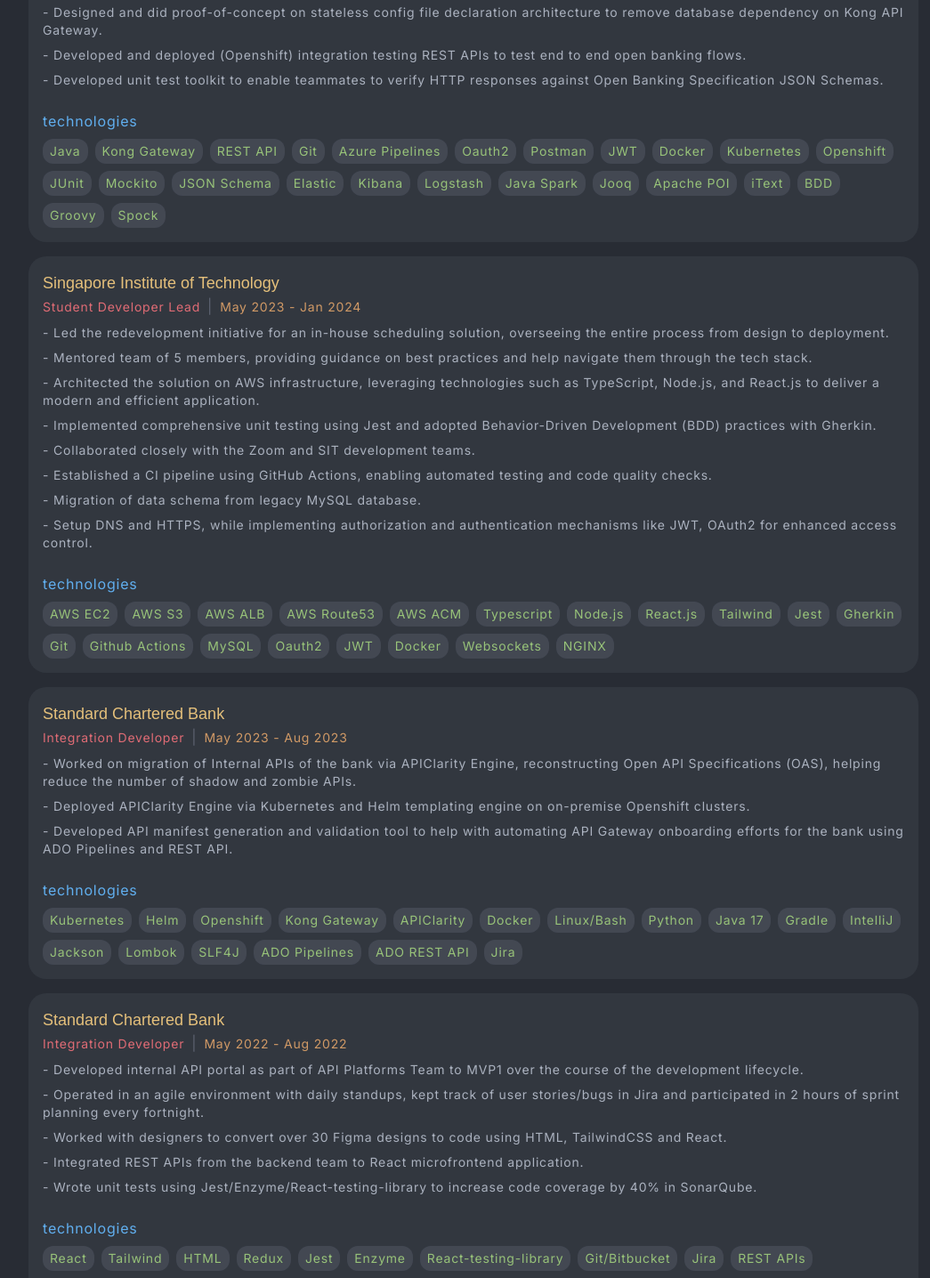
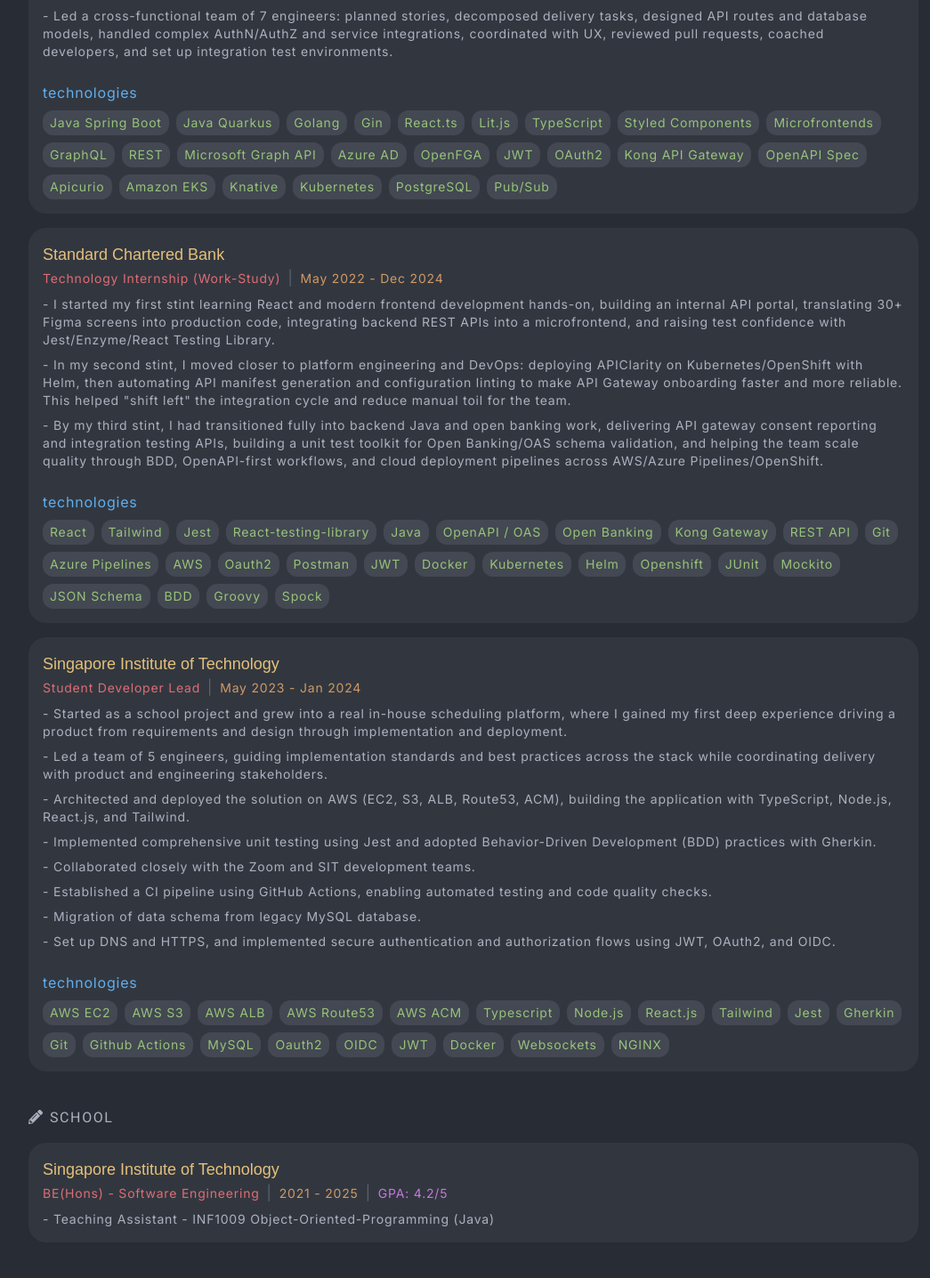
Before and after one commit to rawsashimi1604/gavinloo.com, a React (Vite) app: page /work in a window 1280 px wide. Shown: the part 572-2008 px from the top of the page at 89% size, without its empty margins (108-1153 px from the left). Built offline with nearby package versions, Linux system fonts and the light colour scheme.

Commit message:
updated skills

```diff
--- a/src/modules/work/Experiences.tsx
+++ b/src/modules/work/Experiences.tsx
@@ -1,4 +1,3 @@
-import ConsoleLog from "../../components/typography/ConsoleLog";
 import Header from "../../components/typography/Header";
 import ImportantText from "../../components/typography/ImportantText";
 
@@ -29,8 +28,80 @@
         WORK EXPERIENCE
       </h2>
 
-      <div className="mt-2">
+      {/* <div className="mt-2">
         <ConsoleLog text="i'm currently on a Work Study Degree program with Standard Chartered Bank. it's a term in term out program consisting of 3 total cycles. on my 3rd cycle now!" />
+      </div> */}
+
+      <div className="mt-4  p-4 bg-custom-dark/20 rounded-[20px] font-customInter tracking-wider duration-150 hover:-translate-y-1 hover:bg-custom-dark/25">
+        <h3 className="text-lg font-customMono tracking-normal text-custom-chaKy">
+          Standard Chartered Bank
+        </h3>
+        <span>
+          <span className="text-sm text-custom-coral">
+            Software Engineer (Full-Time)
+          </span>
+          <span className="px-2 text-custom-dark">|</span>
+          <span className="text-sm text-custom-whiskey">
+            Jan 2025 - Present
+          </span>
+        </span>
+
+        <div className="mt-2 text-sm">
+          - Took ownership of delivering the bank's refreshed API Portal and
+          API Registry, driving domain-driven design implementation end-to-end:
+          development, infrastructure setup, mentoring junior engineers, and
+          production hardening (CVE remediation, IdP integration, and
+          microservice connectivity).
+        </div>
+        <div className="mt-2 text-sm">
+          - Embedded the API Portal into a microfrontend architecture and
+          strengthened an OpenAPI-first operating model, improving API
+          governance and enabling follow-on capabilities such as MCP use cases,
+          API SDK generation, and tighter API Gateway integration.
+        </div>
+        <div className="mt-2 text-sm">
+          - In a second initiative, incubated an email platform from the
+          Accelerate hackathon to production, shaping it from ideation into a
+          microservice-based platform with AI classification, pub/sub messaging,
+          IdP + OpenFGA authorization, and downstream audit-system integration.
+        </div>
+        <div className="mt-2 text-sm">
+          - Led a cross-functional team of 7 engineers: planned stories,
+          decomposed delivery tasks, designed API routes and database models,
+          handled complex AuthN/AuthZ and service integrations, coordinated with
+          UX, reviewed pull requests, coached developers, and set up integration
+          test environments.
+        </div>
+
+        <div className="mt-6">
+          <h2 className="text-custom-malibu mb-2">technologies</h2>
+          <div className="flex items-center gap-2 flex-wrap">
+            <WorkExperienceTag text="Java Spring Boot" />
+            <WorkExperienceTag text="Java Quarkus" />
+            <WorkExperienceTag text="Golang" />
+            <WorkExperienceTag text="Gin" />
+            <WorkExperienceTag text="React.ts" />
+            <WorkExperienceTag text="Lit.js" />
+            <WorkExperienceTag text="TypeScript" />
+            <WorkExperienceTag text="Styled Components" />
+            <WorkExperienceTag text="Microfrontends" />
+            <WorkExperienceTag text="GraphQL" />
+            <WorkExperienceTag text="REST" />
+            <WorkExperienceTag text="Microsoft Graph API" />
+            <WorkExperienceTag text="Azure AD" />
+            <WorkExperienceTag text="OpenFGA" />
+            <WorkExperienceTag text="JWT" />
+            <WorkExperienceTag text="OAuth2" />
+            <WorkExperienceTag text="Kong API Gateway" />
+            <WorkExperienceTag text="OpenAPI Spec" />
+            <WorkExperienceTag text="Apicurio" />
+            <WorkExperienceTag text="Amazon EKS" />
+            <WorkExperienceTag text="Knative" />
+            <WorkExperienceTag text="Kubernetes" />
+            <WorkExperienceTag text="PostgreSQL" />
+            <WorkExperienceTag text="Pub/Sub" />
+          </div>
+        </div>
       </div>
 
       <div className="mt-4  p-4 bg-custom-dark/20 rounded-[20px] font-customInter tracking-wider duration-150 hover:-translate-y-1 hover:bg-custom-dark/25">
@@ -39,65 +110,61 @@
         </h3>
         <span>
           <span className="text-sm text-custom-coral">
-            Integration Developer
+            Technology Internship (Work-Study)
           </span>
           <span className="px-2 text-custom-dark">|</span>
           <span className="text-sm text-custom-whiskey">
-            Jan 2024 - Dec 2024
+            May 2022 - Dec 2024
           </span>
         </span>
 
         <div className="mt-2 text-sm">
-          - Led development for consent reporting Java REST application,
-          automating generation of reports on API Gateway and open banking
-          metrics for regulatory compliance.
+          - I started my first stint learning React and modern frontend
+          development hands-on, building an internal API portal, translating
+          30+ Figma screens into production code, integrating backend REST APIs
+          into a microfrontend, and raising test confidence with
+          Jest/Enzyme/React Testing Library.
         </div>
         <div className="mt-2 text-sm">
-          - Help increase emphasis of unit testing, introducing Behavioural
-          Driven Development into codebase via Groovy and Spock framework.
+          - In my second stint, I moved closer to platform engineering and
+          DevOps: deploying APIClarity on Kubernetes/OpenShift with Helm, then
+          automating API manifest generation and configuration linting to make API Gateway
+          onboarding faster and more reliable. This helped "shift left" the integration cycle and reduce manual toil for the team.
         </div>
         <div className="mt-2 text-sm">
-          - Developed and deployed (Azure Pipelines) Java API Manifest
-          validation script to facilitate APIOps within the bank.
-        </div>
-        <div className="mt-2 text-sm">
-          - Designed and did proof-of-concept on stateless config file
-          declaration architecture to remove database dependency on Kong API
-          Gateway.
-        </div>
-        <div className="mt-2 text-sm">
-          - Developed and deployed (Openshift) integration testing REST APIs to
-          test end to end open banking flows.
-        </div>
-        <div className="mt-2 text-sm">
-          - Developed unit test toolkit to enable teammates to verify HTTP
-          responses against Open Banking Specification JSON Schemas.
+          - By my third stint, I had transitioned fully into backend Java and
+          open banking work, delivering API gateway consent reporting and integration testing
+          APIs, building a unit test toolkit for Open Banking/OAS schema
+          validation, and helping the team scale quality through BDD,
+          OpenAPI-first workflows, and cloud deployment pipelines across
+          AWS/Azure Pipelines/OpenShift.
         </div>
 
         <div className="mt-6">
           <h2 className="text-custom-malibu mb-2">technologies</h2>
           <div className="flex items-center gap-2 flex-wrap">
+            <WorkExperienceTag text="React" />
+            <WorkExperienceTag text="Tailwind" />
+            <WorkExperienceTag text="Jest" />
+            <WorkExperienceTag text="React-testing-library" />
             <WorkExperienceTag text="Java" />
+            <WorkExperienceTag text="OpenAPI / OAS" />
+            <WorkExperienceTag text="Open Banking" />
             <WorkExperienceTag text="Kong Gateway" />
             <WorkExperienceTag text="REST API" />
             <WorkExperienceTag text="Git" />
             <WorkExperienceTag text="Azure Pipelines" />
+            <WorkExperienceTag text="AWS" />
             <WorkExperienceTag text="Oauth2" />
             <WorkExperienceTag text="Postman" />
             <WorkExperienceTag text="JWT" />
             <WorkExperienceTag text="Docker" />
             <WorkExperienceTag text="Kubernetes" />
+            <WorkExperienceTag text="Helm" />
             <WorkExperienceTag text="Openshift" />
             <WorkExperienceTag text="JUnit" />
             <WorkExperienceTag text="Mockito" />
             <WorkExperienceTag text="JSON Schema" />
-            <WorkExperienceTag text="Elastic" />
-            <WorkExperienceTag text="Kibana" />
-            <WorkExperienceTag text="Logstash" />
-            <WorkExperienceTag text="Java Spark" />
-            <WorkExperienceTag text="Jooq" />
-            <WorkExperienceTag text="Apache POI" />
-            <WorkExperienceTag text="iText" />
             <WorkExperienceTag text="BDD" />
             <WorkExperienceTag text="Groovy" />
             <WorkExperienceTag text="Spock" />
@@ -120,17 +187,19 @@
         </span>
 
         <div className="mt-2 text-sm">
-          - Led the redevelopment initiative for an in-house scheduling
-          solution, overseeing the entire process from design to deployment.
+          - Started as a school project and grew into a real in-house scheduling
+          platform, where I gained my first deep experience driving a product
+          from requirements and design through implementation and deployment.
         </div>
         <div className="mt-2 text-sm">
-          - Mentored team of 5 members, providing guidance on best practices and
-          help navigate them through the tech stack.
+          - Led a team of 5 engineers, guiding implementation standards and best
+          practices across the stack while coordinating delivery with product
+          and engineering stakeholders.
         </div>
         <div className="mt-2 text-sm">
-          - Architected the solution on AWS infrastructure, leveraging
-          technologies such as TypeScript, Node.js, and React.js to deliver a
-          modern and efficient application.
+          - Architected and deployed the solution on AWS (EC2, S3, ALB,
+          Route53, ACM), building the application with TypeScript, Node.js,
+          React.js, and Tailwind.
         </div>
         <div className="mt-2 text-sm">
           - Implemented comprehensive unit testing using Jest and adopted
@@ -147,9 +216,8 @@
           - Migration of data schema from legacy MySQL database.
         </div>
         <div className="mt-2 text-sm">
-          - Setup DNS and HTTPS, while implementing authorization and
-          authentication mechanisms like JWT, OAuth2 for enhanced access
-          control.
+          - Set up DNS and HTTPS, and implemented secure authentication and
+          authorization flows using JWT, OAuth2, and OIDC.
         </div>
 
         <div className="mt-6">
@@ -170,117 +238,11 @@
             <WorkExperienceTag text="Github Actions" />
             <WorkExperienceTag text="MySQL" />
             <WorkExperienceTag text="Oauth2" />
+            <WorkExperienceTag text="OIDC" />
             <WorkExperienceTag text="JWT" />
             <WorkExperienceTag text="Docker" />
             <WorkExperienceTag text="Websockets" />
             <WorkExperienceTag text="NGINX" />
-          </div>
-        </div>
-      </div>
-
-      <div className="mt-4  p-4 bg-custom-dark/20 rounded-[20px] font-customInter tracking-wider duration-150 hover:-translate-y-1 hover:bg-custom-dark/25">
-        <h3 className="text-lg font-customMono tracking-normal text-custom-chaKy">
-          Standard Chartered Bank
-        </h3>
-        <span>
-          <span className="text-sm text-custom-coral">
-            Integration Developer
-          </span>
-          <span className="px-2 text-custom-dark">|</span>
-          <span className="text-sm text-custom-whiskey">
-            May 2023 - Aug 2023
-          </span>
-        </span>
-
-        <div className="mt-2 text-sm">
-          - Worked on migration of Internal APIs of the bank via APIClarity
-          Engine, reconstructing Open API Specifications (OAS), helping reduce
-          the number of shadow and zombie APIs.
-        </div>
-        <div className="mt-2 text-sm">
-          - Deployed APIClarity Engine via Kubernetes and Helm templating engine
-          on on-premise Openshift clusters.
-        </div>
-        <div className="mt-2 text-sm">
-          - Developed API manifest generation and validation tool to help with
-          automating API Gateway onboarding efforts for the bank using ADO
-          Pipelines and REST API.
-        </div>
-
-        <div className="mt-6">
-          <h2 className="text-custom-malibu mb-2">technologies</h2>
-          <div className="flex items-center gap-2 flex-wrap">
-            <WorkExperienceTag text="Kubernetes" />
-            <WorkExperienceTag text="Helm" />
-            <WorkExperienceTag text="Openshift" />
-            <WorkExperienceTag text="Kong Gateway" />
-            <WorkExperienceTag text="APIClarity" />
-            <WorkExperienceTag text="Docker" />
-            <WorkExperienceTag text="Linux/Bash" />
-            <WorkExperienceTag text="Python" />
-            <WorkExperienceTag text="Java 17" />
-            <WorkExperienceTag text="Gradle" />
-            <WorkExperienceTag text="IntelliJ" />
-            <WorkExperienceTag text="Jackson" />
-            <WorkExperienceTag text="Lombok" />
-            <WorkExperienceTag text="SLF4J" />
-            <WorkExperienceTag text="ADO Pipelines" />
-            <WorkExperienceTag text="ADO REST API" />
-            <WorkExperienceTag text="Jira" />
-          </div>
-        </div>
-      </div>
-
-      <div className="mt-4  p-4 bg-custom-dark/20 rounded-[20px] font-customInter tracking-wider duration-150 hover:-translate-y-1 hover:bg-custom-dark/25">
-        <h3 className="text-lg font-customMono tracking-normal text-custom-chaKy">
-          Standard Chartered Bank
-        </h3>
-        <span>
-          <span className="text-sm text-custom-coral">
-            Integration Developer
-          </span>
-          <span className="px-2 text-custom-dark">|</span>
-          <span className="text-sm text-custom-whiskey">
-            May 2022 - Aug 2022
-          </span>
-        </span>
-
-        <div className="mt-2 text-sm">
-          - Developed internal API portal as part of API Platforms Team to MVP1
-          over the course of the development lifecycle.
-        </div>
-        <div className="mt-2 text-sm">
-          - Operated in an agile environment with daily standups, kept track of
-          user stories/bugs in Jira and participated in 2 hours of sprint
-          planning every fortnight.
-        </div>
-        <div className="mt-2 text-sm">
-          - Worked with designers to convert over 30 Figma designs to code using
-          HTML, TailwindCSS and React.
-        </div>
-        <div className="mt-2 text-sm">
-          - Integrated REST APIs from the backend team to React microfrontend
-          application.
-        </div>
-        <div className="mt-2 text-sm">
-          - Wrote unit tests using Jest/Enzyme/React-testing-library to increase
-          code coverage by 40% in SonarQube.
-        </div>
-
-        <div className="mt-6">
-          <h2 className="text-custom-malibu mb-2">technologies</h2>
-          <div className="flex items-center gap-2 flex-wrap">
-            <WorkExperienceTag text="React" />
-            <WorkExperienceTag text="Tailwind" />
-            <WorkExperienceTag text="HTML" />
-            <WorkExperienceTag text="Redux" />
-            <WorkExperienceTag text="Jest" />
-            <WorkExperienceTag text="Enzyme" />
-            <WorkExperienceTag text="React-testing-library" />
-            <WorkExperienceTag text="Git/Bitbucket" />
-            <WorkExperienceTag text="Jira" />
-            <WorkExperienceTag text="REST APIs" />
-            <WorkExperienceTag text="Webpack (microfrontends)" />
           </div>
         </div>
       </div>
```
